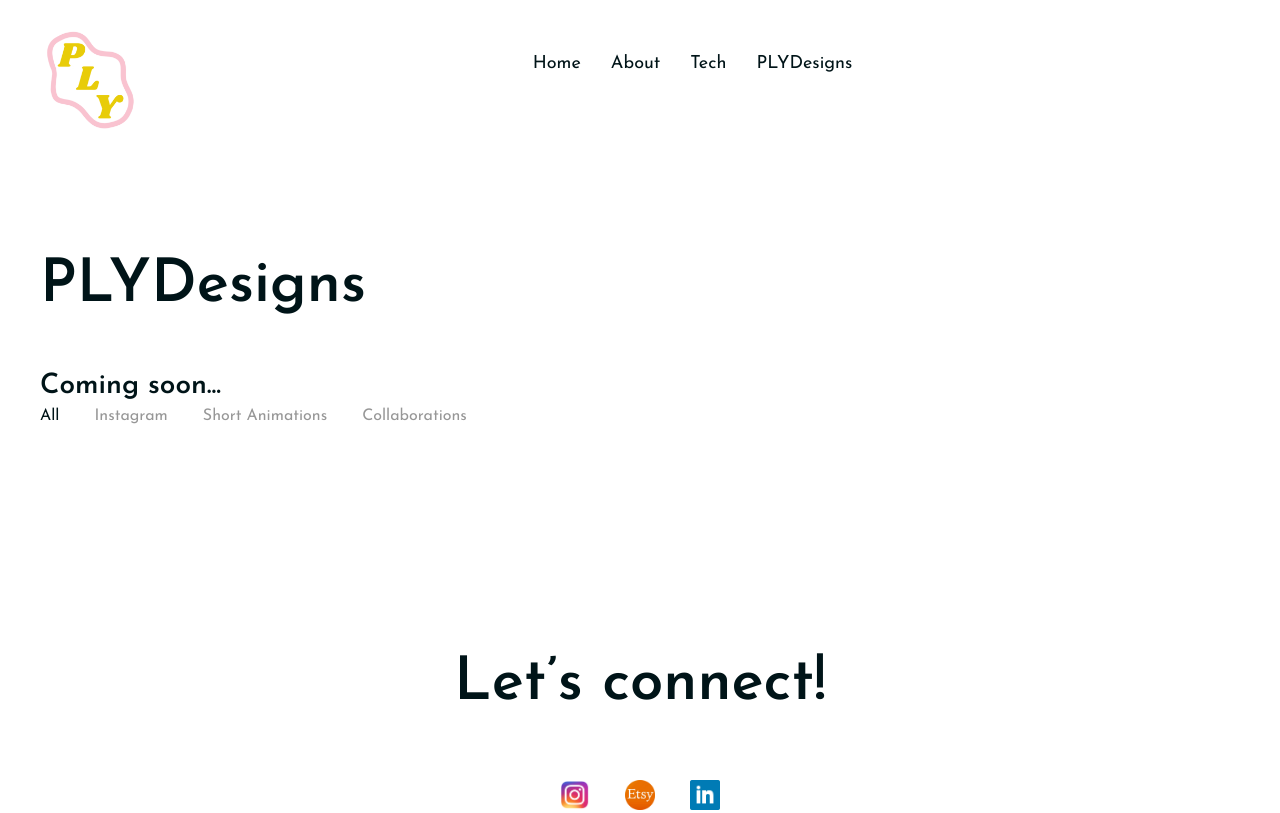
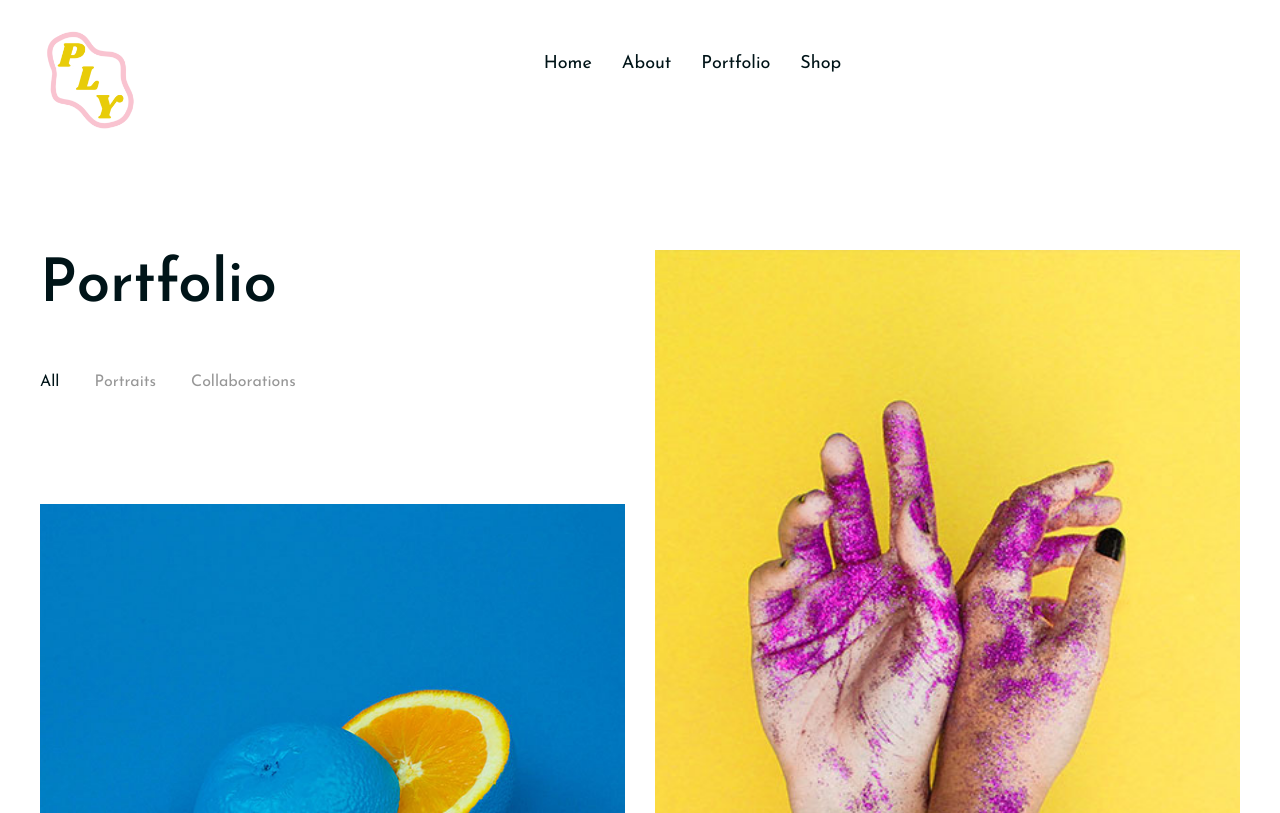
Before and after one commit to plydesigns/plydesigns.github.io, a plain HTML site: page plydesigns.html in a window 1280 px wide. Shown: the top 813 px of the page. Drawn offline with Linux system fonts and the light colour scheme.

Commit message:
Update plydesigns.html

```diff
--- a/plydesigns.html
+++ b/plydesigns.html
@@ -1,9 +1,9 @@
 <!DOCTYPE html>
 <html lang="en">
 <head>
-	<title>Pei Lee Yap | PLYDesigns</title>
+	<title>Pei Lee Yap | Portfolio</title>
 	<meta charset="UTF-8">
-	<meta name="description" content="Pei Lee Yap | PLYDesigns">
+	<meta name="description" content="Pei Lee Yap | Portfolio">
 	<meta name="keywords" content="portfolio, riddle, onepage, creative, html">
 	<meta name="viewport" content="width=device-width, initial-scale=1.0">
 	<!-- Favicon -->
@@ -43,8 +43,8 @@
 						<ul>
 							<li><a href="index.html">Home</a></li>
 							<li><a href="about.html">About</a></li>
-							<li><a href="tech.html">Tech</a></li>
-							<li><a href="plydesigns.html">PLYDesigns</a></li>
+							<li><a href="plydesigns.html">Portfolio</a></li>
+							<li><a href="tech.html">Shop</a></li>
 						</ul>
 					</nav>
 				</div>
@@ -66,17 +66,15 @@
 			<div class="row portfolios-area">
 				<div class="col-lg-6">
 					<div class="portfolio-intro">
-						<h2 class="section-title mb-5">PLYDesigns</h2>
-						<h3>Coming soon...</h3>
+						<h2 class="section-title mb-5">Portfolio</h2>
 						<ul class="portfolio-filter controls">
 							<li class="control" data-filter="all">All</li>
-							<li class="control" data-filter=".web">Instagram</li>
-							<li class="control" data-filter=".digital">Short Animations</li>
+							<li class="control" data-filter=".web">Portraits</li>
 							<li class="control" data-filter=".rened">Collaborations</li>
 						</ul>
 					</div>
 				</div>
-				<!--
+
 				<div class="first-item col-md-6 col-lg-12 mix digital p-lg-0">
 					<a href="img/portfolio/1.jpg" class="portfolio-item set-bg " data-setbg="img/portfolio/1.jpg">
 						<div class="pi-inner">
@@ -188,7 +186,7 @@
 					</div>
 				</div>
 			</div>
-			-->
+
 		</div>
 	</section>
 	<!-- portfolio section end -->
@@ -201,7 +199,6 @@
 			<div class="social-links">
 				<a href="https://www.instagram.com/ply.designs/"><img src="img/instagram.png" style="height:30px"></a>
 				<a href="https://www.etsy.com/shop/PLYDesignsShop?ref=search_shop_redirect"><img src="img/etsy.png" style="height:30px"></a>
-				<a href="https://www.linkedin.com/in/pei-lee-yap/"><img src="img/linkedin.png" style="height:30px"></a>
 			</div>
 			<div class="copyright"><!-- Link back to Colorlib can't be removed. Template is licensed under CC BY 3.0. -->
 Copyright &copy;<script>document.write(new Date().getFullYear());</script> All rights reserved | This template is made with <i class="fa fa-heart-o" aria-hidden="true"></i> by <a href="https://colorlib.com" target="_blank">Colorlib</a>
```
